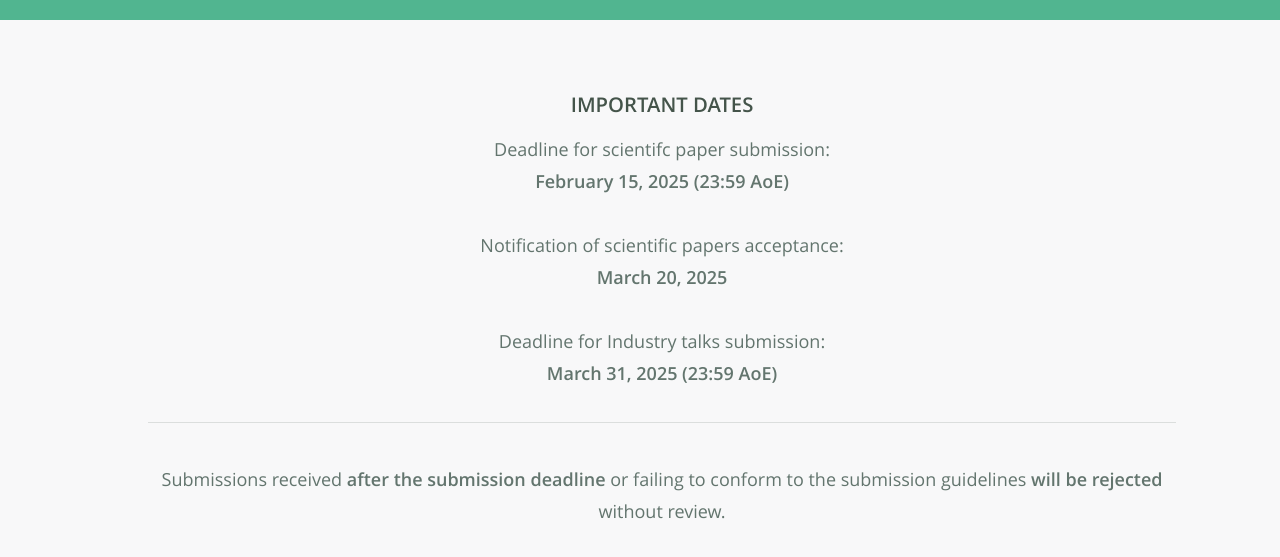
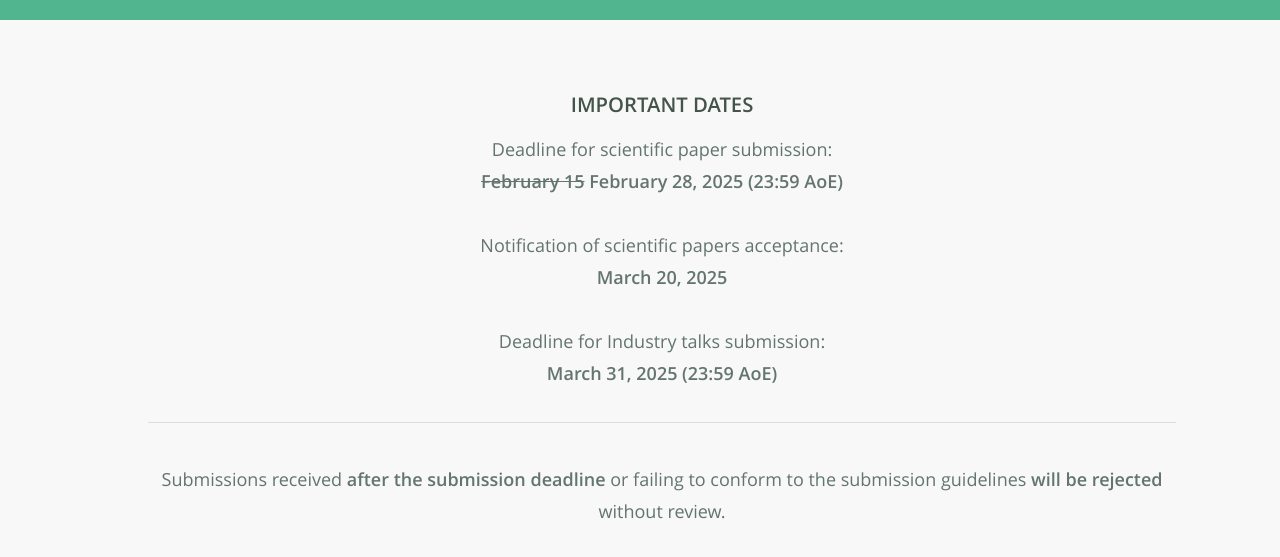
Before and after one commit to UNIX-UPM/IWPE, a plain HTML site: page paper-publications-deadlines.html in a window 1280 px wide. Shown: the part 269-826 px from the top of the page. Drawn offline with nearby package versions, Linux system fonts and the light colour scheme; some packages are replaced by stand-ins of ours; a script that the page names is missing.

Commit message:
paper deadline extended

```diff
--- a/paper-publications-deadlines.html
+++ b/paper-publications-deadlines.html
@@ -58,8 +58,8 @@ June 30, 2025, Venice (Italy)</h2>
 <section class="article-content">&nbsp;
 <h4 style="text-align: center;"><strong><strong>IMPORTANT DATES</strong></strong></h4>
 
-<p style="text-align: center;">Deadline for scientifc paper submission:<br />
-<strong> February 15, 2025 (23:59 AoE)</strong></p>
+<p style="text-align: center;">Deadline for scientific paper submission:<br />
+<strong> <s>February 15</s> February 28, 2025 (23:59 AoE)</strong></p>
 
 <p style="text-align: center;">Notification of scientific papers acceptance:<br />
 <strong> March 20, 2025</strong></p>
```
